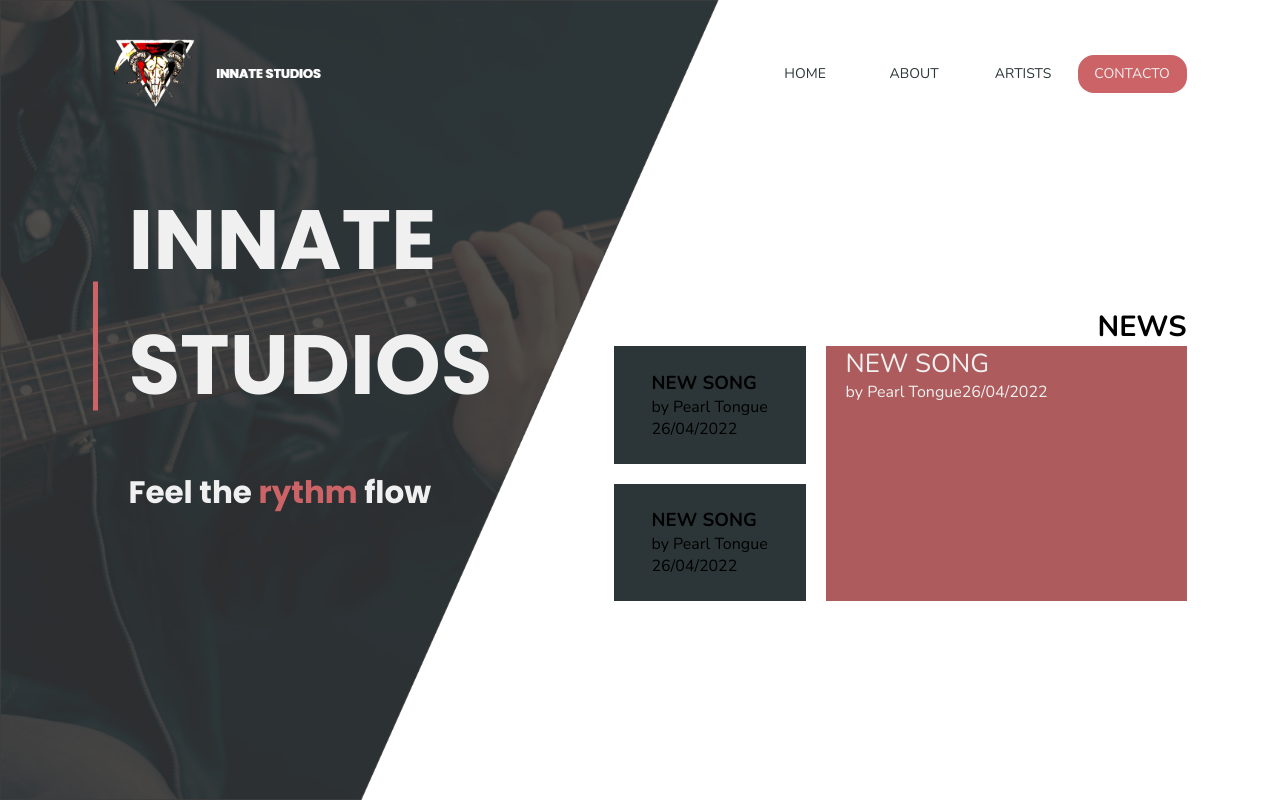
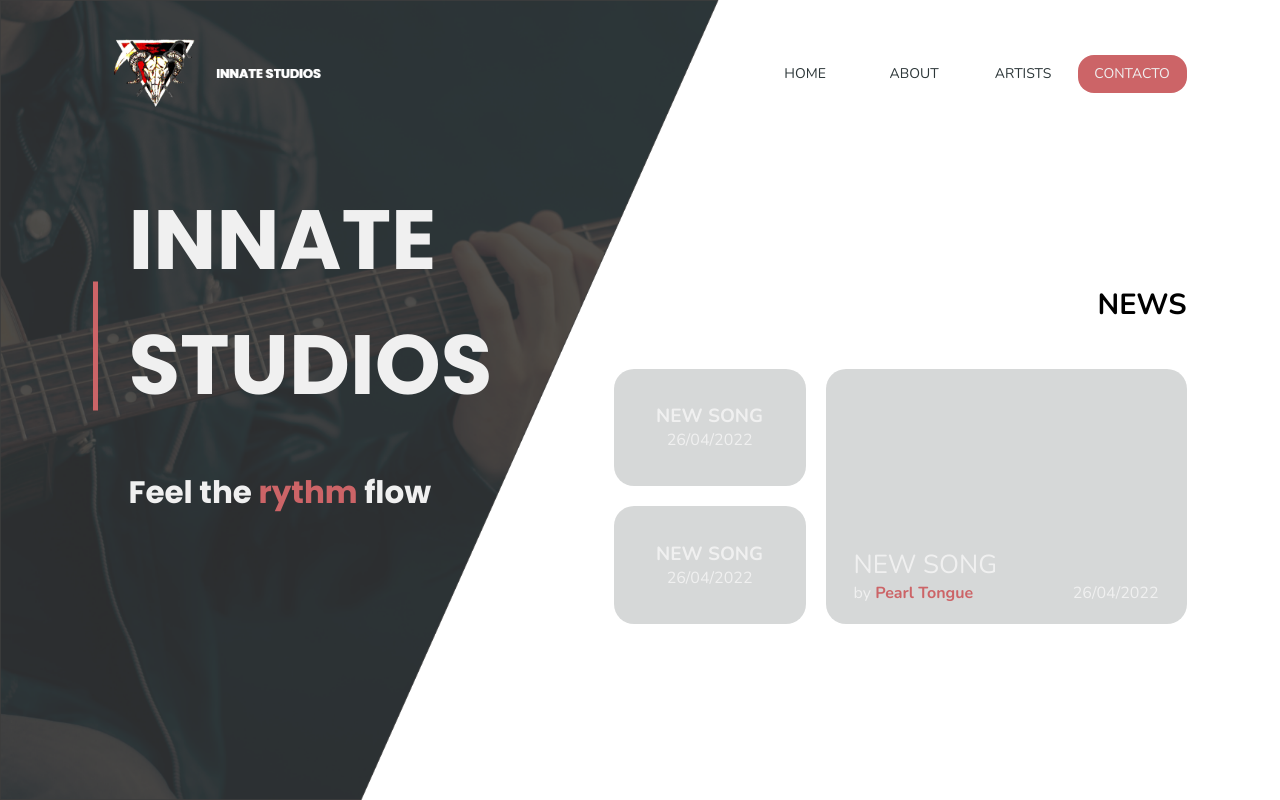
Before and after one commit to RodrigoMiguelRochaAnjos/innate-studios, a PHP site: page / in a window 1280 px wide. Run offline with PHP 8.4, Linux system fonts and the light colour scheme.

Commit message:
Adding News (complete)

```diff
--- a/css/master.css
+++ b/css/master.css
@@ -164,9 +164,17 @@ nav ul li a.c2a {
   -ms-grid-rows: (auto)[2];
       grid-template-rows: repeat(2, auto);
   grid-gap: 20px;
+  padding-top: 45px;
 }
 
 .content .content-right .news .post {
+  border-radius: 20px;
+}
+
+.content .content-right .news .post .cover {
+  width: 100%;
+  height: 100%;
+  background-color: #2c363831;
   display: -webkit-box;
   display: -ms-flexbox;
   display: flex;
@@ -177,12 +185,21 @@ nav ul li a.c2a {
   -webkit-box-pack: center;
       -ms-flex-pack: center;
           justify-content: center;
+  border-radius: 20px;
 }
 
-.content .content-right .news .post .cover {
-  width: 100%;
-  height: 100%;
-  background-color: #2c363831;
+.content .content-right .news .post .cover .bottom {
+  color: #f0f0f0;
+  text-align: center;
+}
+
+.content .content-right .news .post .cover .bottom h3 {
+  font-size: 19px;
+}
+
+.content .content-right .news .post .cover .bottom span {
+  color: #CC6467;
+  font-weight: 700;
 }
 
 .content .content-right .news .post:first-child {
@@ -191,30 +208,42 @@ nav ul li a.c2a {
   -ms-grid-row: 1;
   -ms-grid-row-span: 2;
   grid-row: 1 / span 2;
-  background-color: #CC6467;
   height: 255px;
   width: 361px;
+}
+
+.content .content-right .news .post:first-child .cover {
   -webkit-box-align: end;
       -ms-flex-align: end;
           align-items: flex-end;
 }
 
-.content .content-right .news .post:first-child .bottom {
+.content .content-right .news .post:first-child .cover .bottom {
   height: 30%;
   width: 100%;
-  padding: 0 20px;
+  padding: 0 28px;
   color: #f0f0f0;
+  text-align: left;
 }
 
-.content .content-right .news .post:first-child .bottom h3 {
+.content .content-right .news .post:first-child .cover .bottom h3 {
   font-size: 26px;
   font-weight: 400;
 }
 
-.content .content-right .news .post:first-child .bottom .bottom-inner {
+.content .content-right .news .post:first-child .cover .bottom .bottom-inner {
   display: -webkit-box;
   display: -ms-flexbox;
   display: flex;
+}
+
+.content .content-right .news .post:first-child .cover .bottom .bottom-inner > * {
+  -ms-flex-preferred-size: 50%;
+      flex-basis: 50%;
+}
+
+.content .content-right .news .post:first-child .cover .bottom .bottom-inner .date {
+  text-align: right;
 }
 
 .content .content-right .news .post:nth-child(2) {
@@ -223,7 +252,6 @@ nav ul li a.c2a {
   -ms-grid-row: 1;
   -ms-grid-row-span: 1;
   grid-row: 1 / span 1;
-  background-color: #2C3638;
   width: 192px;
 }
 
@@ -233,6 +261,5 @@ nav ul li a.c2a {
   -ms-grid-row: 2;
   -ms-grid-row-span: 1;
   grid-row: 2 / span 1;
-  background-color: #2C3638;
 }
 /*# sourceMappingURL=master.css.map */
--- a/index.html
+++ b/index.html
@@ -31,7 +31,7 @@
                 <div class="content-right">
                     <h1>NEWS</h1>
                     <div class="news">
-                        <div class="post">
+                        <div style="background-image: url();" class="post">
                             <div class="cover">
                                 <div class="bottom">
                                     <h3>NEW SONG</h3>
@@ -45,23 +45,30 @@
                             </div>
                         </div>
                         <div class="post">
-                            <div class="bottom">
-                                <h3>NEW SONG</h3>
-                                <p>by <span>Pearl Tongue</span></p>
-                                <div class="date">
-                                    26/04/2022
+                            <div class="cover">
+                                <div class="bottom">
+                                    <h3>NEW SONG</h3>
+                                    <div class="bottom-inner">
+                                        <div class="date">
+                                            26/04/2022
+                                        </div>
+                                    </div>
                                 </div>
                             </div>
                         </div>
                         <div class="post">
-                            <div class="bottom">
-                                <h3>NEW SONG</h3>
-                                <p>by <span>Pearl Tongue</span></p>
-                                <div class="date">
-                                    26/04/2022
+                            <div class="cover">
+                                <div class="bottom">
+                                    <h3>NEW SONG</h3>
+                                    <div class="bottom-inner">
+                                        <div class="date">
+                                            26/04/2022
+                                        </div>
+                                    </div>
                                 </div>
                             </div>
                         </div>
+
                     </div>
                 </div>
             </section>
```
Also changed, not shown: css/master.scss (+33 -14 lines), 1 other file.
